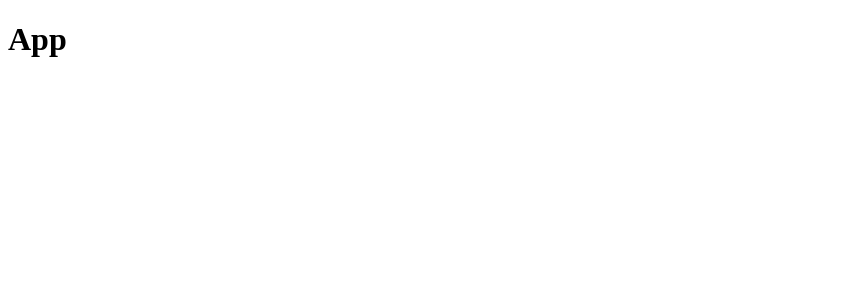
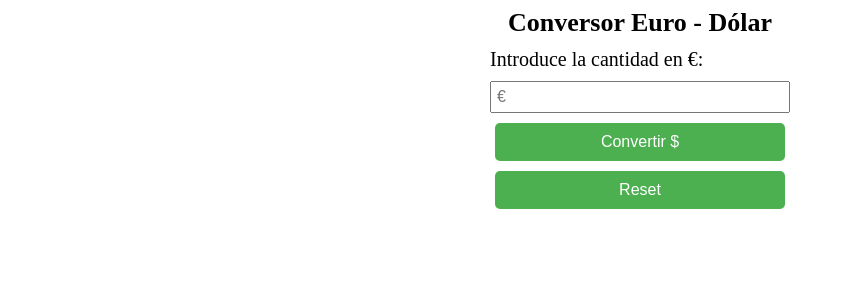
Before and after one commit to alfred3ks/conversor-divisas, a React (Vite) app: page / in a window 1280 px wide. Shown: the top 300 px of the page, without its empty margins (0-845 px from the left). Built offline with nearby package versions, Linux system fonts and the light colour scheme.

Commit message:
Creo el componente conversor de euro a dolar.

```diff
--- a/index.html
+++ b/index.html
@@ -2,7 +2,6 @@
 <html lang="en">
 <head>
   <meta charset="UTF-8" />
-  <link rel="icon" type="image/svg+xml" href="/vite.svg" />
   <meta name="viewport" content="width=device-width, initial-scale=1.0" />
   <title>Conversor de Divisas</title>
 </head>
--- a/src/App.jsx
+++ b/src/App.jsx
@@ -1,5 +1,7 @@
+import Conversor from './components/Conversor';
+
 const App = () => {
-  return <h1>App</h1>;
+  return <Conversor />;
 };
 
 export default App;
--- /dev/null
+++ b/src/components/Conversor/conversor.module.css
@@ -0,0 +1,46 @@
+.container {
+  width: 300px;
+  margin: 0 auto;
+  display: flex;
+  flex-direction: column;
+  height: 90vh;
+}
+
+.title {
+  margin: 0 auto;
+  margin-bottom: 10px;
+  font-size: 26px;
+}
+
+.label {
+  margin-bottom: 5px;
+  font-size: 20px;
+}
+
+.input {
+  margin-top: 5px;
+  margin-bottom: 5px;
+  padding: 5px;
+  font-size: 16px;
+}
+
+.button {
+  background-color: #4CAF50;
+  color: white;
+  border: none;
+  border-radius: 5px;
+  padding: 10px 20px;
+  margin: 5px;
+  cursor: pointer;
+  font-size: 16px;
+}
+
+.button:hover {
+  background-color: #45a049;
+}
+
+.paragraph {
+  font-size: 18px;
+  font-weight: bold;
+  margin-top: 20px;
+}
--- /dev/null
+++ b/src/components/Conversor/index.jsx
@@ -0,0 +1,58 @@
+import { useRef } from 'react';
+import styles from './Conversor.module.css';
+
+const Conversor = () => {
+  // Referencias a los elementos input y p
+  const inputRef = useRef(null);
+  const outputRef = useRef(null);
+
+  // Función que se ejecuta al hacer click en el botón
+  const handleConvert = () => {
+    const inputValue = parseFloat(inputRef.current.value);
+
+    // Validar que la entrada sea un número
+    if (isNaN(inputValue)) {
+      outputRef.current.innerHTML =
+        '⚠️ Por favor, introduce un valor númerico.';
+      return;
+    }
+    // Validar que la entrada sea un número positivo
+    if (inputValue < 0) {
+      outputRef.current.innerHTML =
+        '⚠️ Por favor, introduce un valor númerico positivo.';
+      return;
+    }
+
+    // Convertir el valor a dólares y mostrarlo en el párrafo
+    const outputValue = (inputValue * 1.08).toFixed(2);
+    outputRef.current.innerHTML = `$${outputValue}`;
+  };
+
+  // Función para resetear los valores
+  const handleReset = () => {
+    inputRef.current.value = ''; // Limpia el valor del input
+    outputRef.current.innerHTML = ''; // Limpia el contenido del párrafo
+  };
+
+  return (
+    <div className={styles['container']}>
+      <h1 className={styles['title']}>Conversor Euro - Dólar</h1>
+      <label className={styles['label']}> Introduce la cantidad en €:</label>
+      <input
+        className={styles['input']}
+        ref={inputRef}
+        type="text"
+        placeholder="€"
+      />
+      <button className={styles['button']} onClick={handleConvert}>
+        Convertir $
+      </button>
+      <button className={styles['button']} onClick={handleReset}>
+        Reset
+      </button>
+      <p className={styles['paragraph']} ref={outputRef}></p>
+    </div>
+  );
+};
+
+export default Conversor;
```
